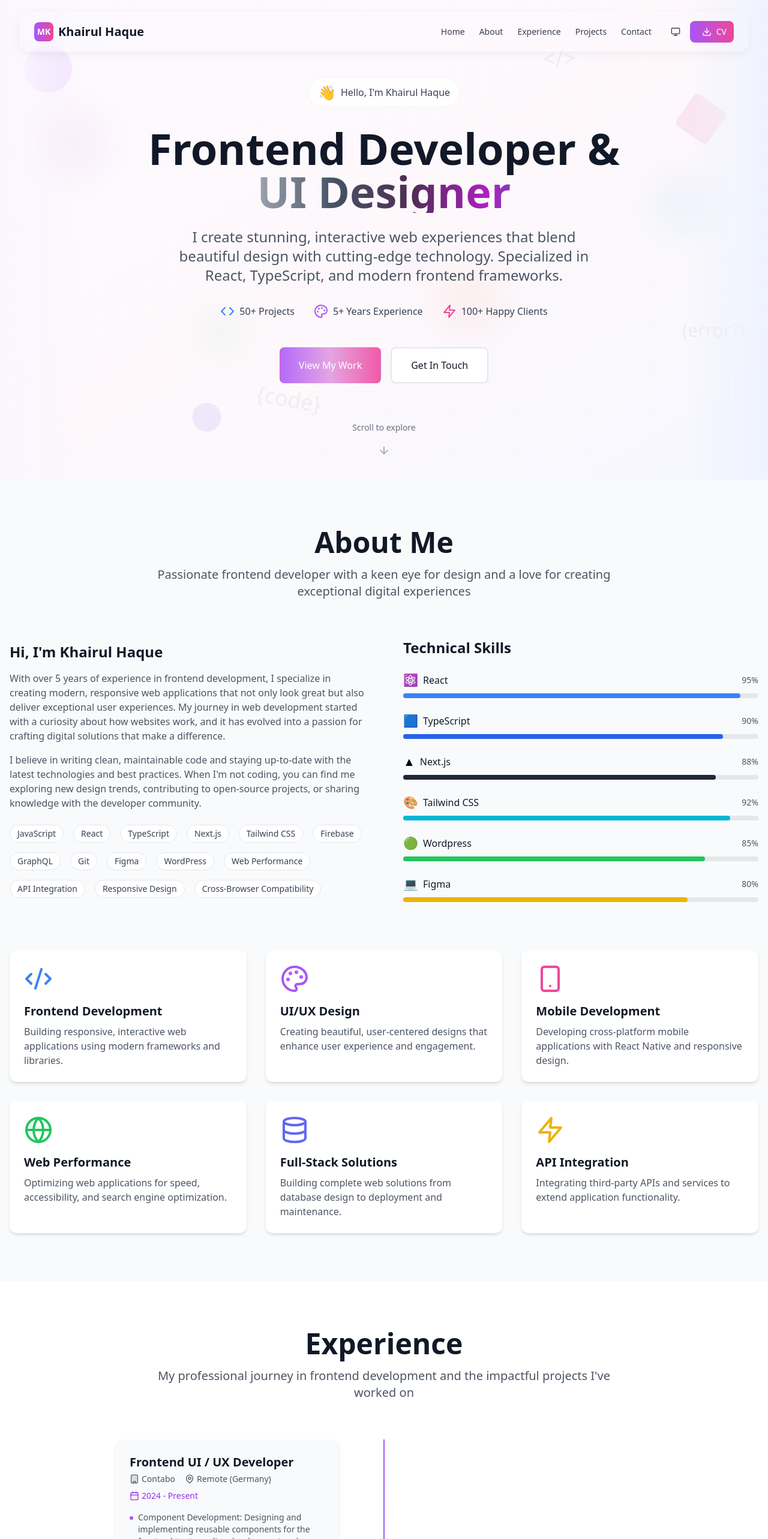
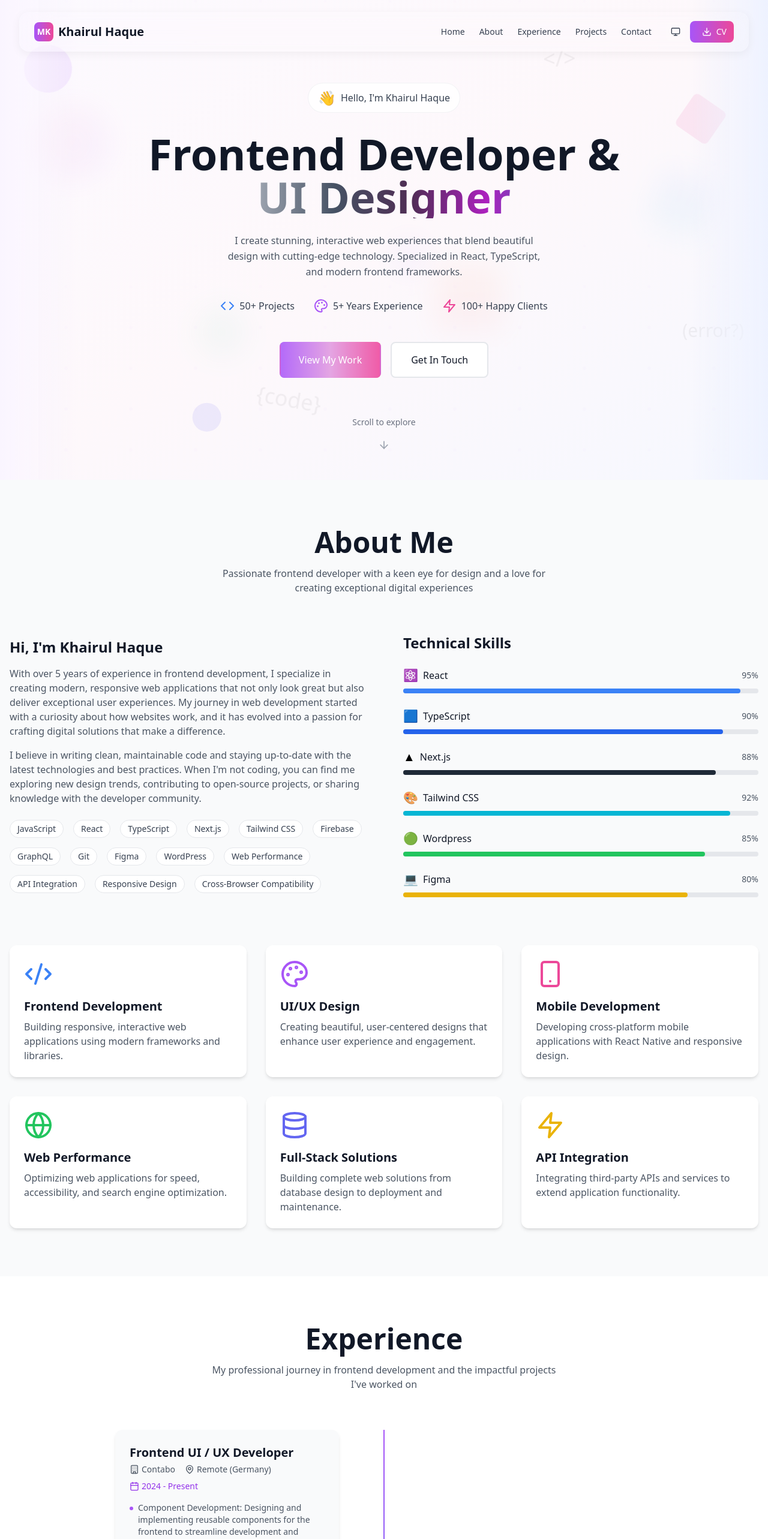
Before and after one commit to mkhaque1/khairul-portfolio-website, a React (Vite) app: page / in a window 1280 px wide. Shown: the top 2566 px of the page at 60% size. Built offline with nearby package versions, Linux system fonts and the light colour scheme.

Commit message:
updated ui

```diff
--- a/src/components/About.tsx
+++ b/src/components/About.tsx
@@ -97,7 +97,7 @@ const About = () => {
             About Me
           </motion.h2>
           <motion.p
-            className="text-xl text-gray-600 dark:text-gray-400 max-w-3xl mx-auto"
+            className="text-md text-gray-600 dark:text-gray-400 max-w-xl mx-auto"
             variants={itemVariants}
           >
             Passionate frontend developer with a keen eye for design and a love
--- a/src/components/Contact.tsx
+++ b/src/components/Contact.tsx
@@ -121,7 +121,7 @@ const Contact = () => {
             Let's Work Together
           </motion.h2>
           <motion.p
-            className="text-xl text-gray-600 dark:text-gray-400 max-w-3xl mx-auto"
+            className="text-md text-gray-600 dark:text-gray-400 max-w-xl mx-auto"
             variants={itemVariants}
           >
             Have a project in mind? I'd love to hear about it. Let's discuss how
--- a/src/components/Experience.tsx
+++ b/src/components/Experience.tsx
@@ -107,7 +107,7 @@ const Experience = () => {
             Experience
           </motion.h2>
           <motion.p
-            className="text-xl text-gray-600 dark:text-gray-400 max-w-3xl mx-auto"
+            className="text-md text-gray-600 dark:text-gray-400 max-w-xl mx-auto"
             variants={itemVariants}
           >
             My professional journey in frontend development and the impactful
--- a/src/components/Hero.tsx
+++ b/src/components/Hero.tsx
@@ -99,7 +99,7 @@ const Hero = () => {
 
           {/* Subtitle */}
           <motion.p
-            className="text-lg sm:text-xl md:text-2xl text-gray-600 dark:text-gray-400 mb-8 max-w-3xl mx-auto leading-relaxed px-4"
+            className="text-md text-gray-600 dark:text-gray-400 mb-8 max-w-xl mx-auto leading-relaxed px-4"
             variants={itemVariants}
           >
             I create stunning, interactive web experiences that blend beautiful
--- a/src/components/Projects.tsx
+++ b/src/components/Projects.tsx
@@ -93,7 +93,7 @@ const Projects = () => {
             Featured Projects
           </motion.h2>
           <motion.p
-            className="text-xl text-gray-600 dark:text-gray-400 max-w-3xl mx-auto mb-8"
+            className="text-md text-gray-600 dark:text-gray-400 max-w-xl mx-auto mb-8"
             variants={itemVariants}
           >
             A showcase of my recent work and the technologies I've used to bring
```
